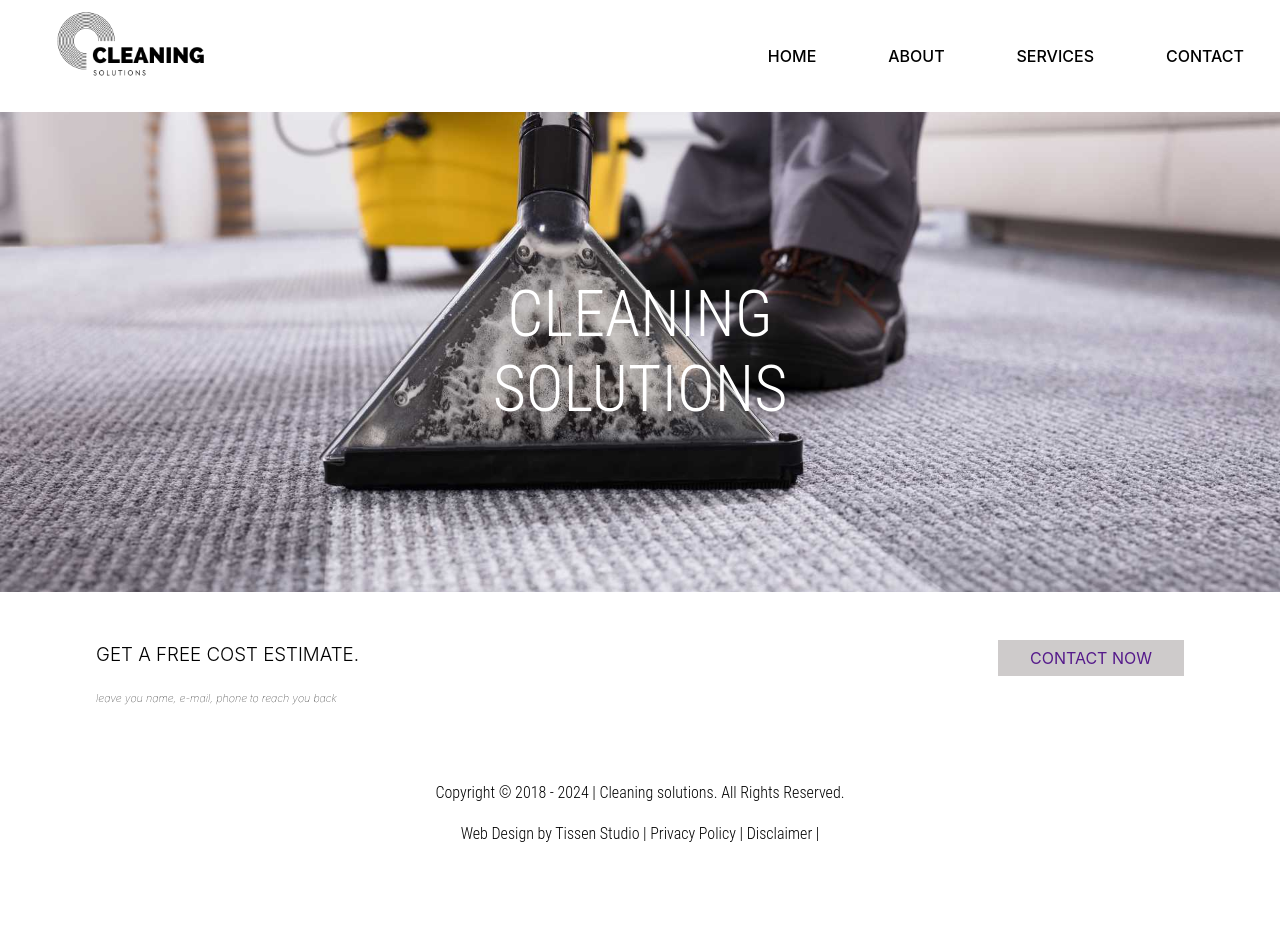
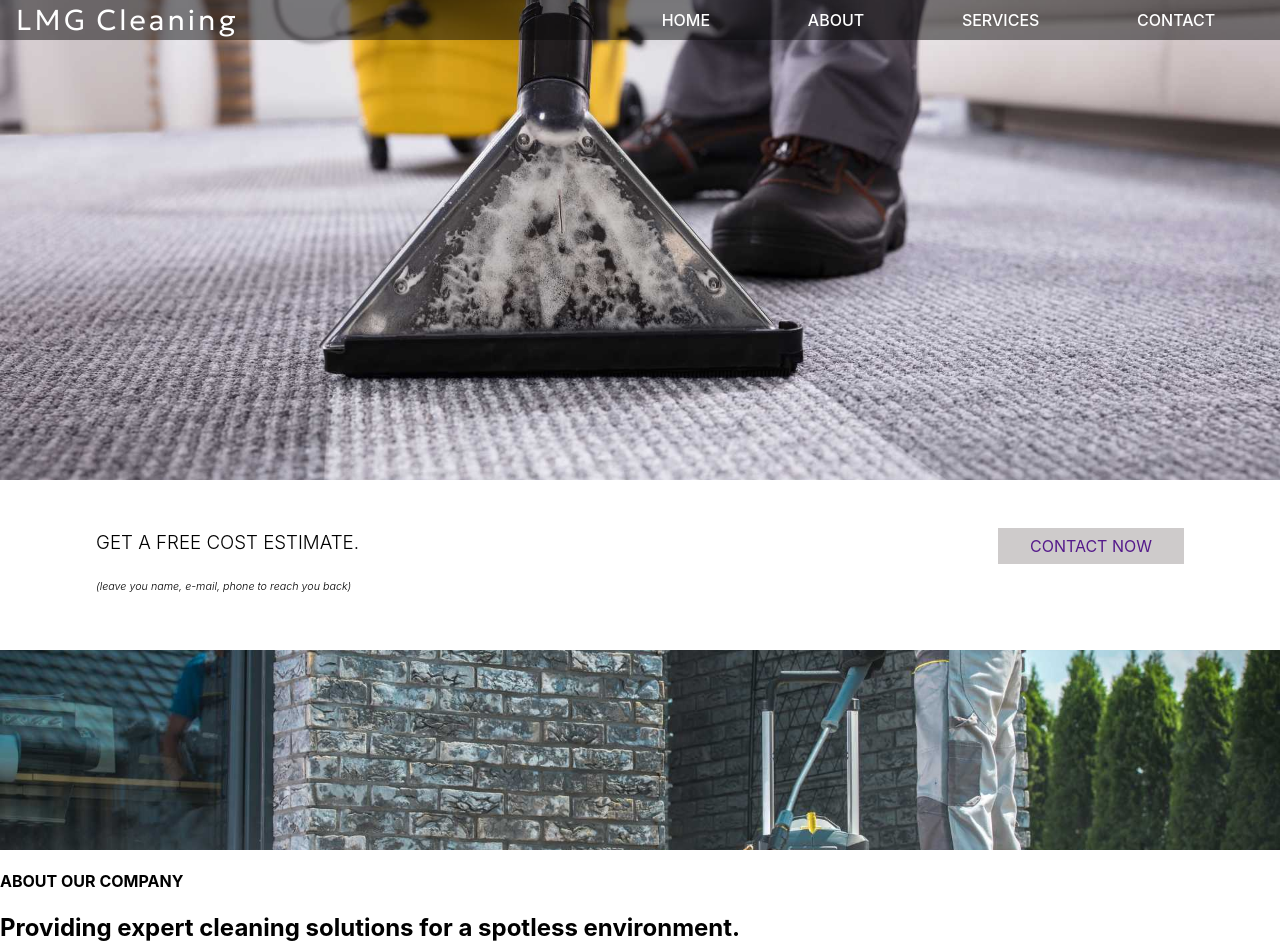
Before and after one commit to RuslanTissen/cleaning-solutions, a React (Create React App) app: page / in a window 1280 px wide. Shown: the top 952 px of the page. Before the commit the page ends 864 px from the top, so only its background shows below. Built offline with nearby package versions, Linux system fonts and the light colour scheme; a web font is replaced by a local one.

Commit message:
header is done

```diff
--- /dev/null
+++ b/src/components/about/About.jsx
@@ -0,0 +1,22 @@
+import React from 'react'
+import "./About.scss"
+import { FaArrowRight } from 'react-icons/fa'
+
+function About() {
+	return (
+		<div className='about'>
+
+			<div className="about__image"></div>
+
+			<div className="about__text-box">
+				<h4>ABOUT OUR COMPANY</h4>
+				<h2>Providing expert cleaning solutions for a spotless environment.</h2>
+				<p>Are you a new homeowner or office tenant? Discovering your space needs a refresh? Look no further! Our professional exterior cleaning company offers a complete range of house washing methods. Our trained, reliable employees will rejuvenate your property, giving it a fresh new look.</p>
+				<a>get a contact <FaArrowRight /></a>
+			</div>
+
+		</div>
+	)
+}
+
+export default About
--- /dev/null
+++ b/src/components/about/About.scss
@@ -0,0 +1,16 @@
+.about{
+	display: flex;
+	flex-direction: column;
+	.about__image{
+		width: 100%;
+		height: 200px;
+		background-image: url("../../images/about.jpg");
+		background-repeat: no-repeat;
+		background-size: cover;
+		background-position: center;
+	}
+	.about__text-box{
+		flex: 1 1 100%;
+
+	}
+}
--- a/src/components/header/Header.jsx
+++ b/src/components/header/Header.jsx
@@ -2,17 +2,17 @@ import React, { useState, useContext, useEffect, useRef } from 'react'
 import "./Header.scss"
 import { RxHamburgerMenu } from 'react-icons/rx';
 import { RxCross1 } from 'react-icons/rx';
-import { Context } from '../Context.js';
+// import { Context } from '../Context.js';
 import { NavLink } from 'react-router-dom';
-import logo from "../../images/Cleaning.png"
+// import logo from "../../images/cleaning-logo-tranc.png"
 
 
 function Header() {
 	const [show, setShow] = useState(false)
 	const [active, setActive] = useState(true)
-	const { lang, setLang } = useContext(Context)
-	const [showLanguages, setShowLanguages] = useState(false)
-	const [activeLanguages, setActiveLanguages] = useState(true)
+	// const { lang, setLang } = useContext(Context)
+	// const [showLanguages, setShowLanguages] = useState(false)
+	// const [activeLanguages, setActiveLanguages] = useState(true)
 
 	function myFunction() {
 		setActive(!active)
@@ -38,7 +38,7 @@ function Header() {
 	return (
 		<div className='header' id='header'>
 			<ul className="header__logo--container" ref={menuRef}>
-				<li className='logo-box'><NavLink to="*" onClick={scrollToTheTop}><img src={logo} /></NavLink> </li>
+				<li className='logo-box'><NavLink to="*" onClick={scrollToTheTop}><span>LMG </span>  Cleaning</NavLink> </li>
 				<li className='hamburger-box' onClick={() => myFunction()} >
 					{active ? <RxHamburgerMenu /> : < RxCross1 />}
 				</li>
@@ -52,16 +52,18 @@ function Header() {
 			</ul>
 
 			<div className='header__big-container' >
-				<div className="ul__container">
-					<ul className='first-ul'>
-						<li className='li1'><NavLink to="*" onClick={scrollToTheTop}><img src={logo} />ISSEN</NavLink> </li>
+				{/* <div className="ul__container"> */}
+					<ul className='header__big-container--ul'>
+						<li className='logo-box'><NavLink to="*" onClick={scrollToTheTop}><span>LMG </span>  Cleaning</NavLink> </li>
+
+						{/* <li className='li1'><NavLink to="*" onClick={scrollToTheTop}></NavLink> </li> */}
 						<li className='humburger-menu__container--link'><NavLink to="Home" onClick={scrollToTheTop}>Home</NavLink> </li>
 						<li className='humburger-menu__container--link'><NavLink to="About" onClick={scrollToTheTop}>About</NavLink> </li>
 						<li className='humburger-menu__container--link'><NavLink to="Services" onClick={scrollToTheTop}>Services</NavLink> </li>
 						<li className='humburger-menu__container--link'><NavLink to='Contact' onClick={scrollToTheTop}>Contact</NavLink></li>
 					</ul>
 				</div>
-			</div>
+			{/* </div> */}
 		</div>
 	)
 }
--- a/src/components/header/Header.scss
+++ b/src/components/header/Header.scss
@@ -3,28 +3,33 @@
 	margin: 0;
 	.header__logo--container {
 		z-index: 100;
-		width: min(1500px, 95vw);
+		width: 100vw;
+		max-width: 1500px;
 		position: fixed;
 		top: 0;
 		margin: 0;
-		// padding: 0.5rem 1rem;
+		padding: 0 0 0 1rem;
 		list-style-type: none;
 		display: flex;
+		background-color: hsla(0, 0%, 3%, 0.5);
+		border: none;
 		.logo-box {
 			width: 50%;
 			font-family: "Gruppo", sans-serif;
-			font-size: 2rem;
+			font-size: clamp(1.5rem, 2vw, 2rem);
 			display: flex;
 			align-items: center;
 			overflow: hidden;
 			a {
 				text-decoration: none;
-				color: white;
-				height: 6rem;
+				height: 2rem;
 				display: flex;
 				align-items: center;
-				img {
-					width: 10rem;
+				color: white;
+				font-weight: 500;
+				span {
+					margin-right: 0.5rem;
+					font-weight: 900;
 				}
 			}
 		}
@@ -37,8 +42,8 @@
 			transition: all 0.3s ease-in-out;
 			margin-right: 1rem;
 			svg {
-				font-size: 2rem;
-				color: black;
+				font-size: 1.5rem;
+				color: white;
 				margin: 5px;
 				transition: all 0.2s ease-in-out;
 			}
@@ -49,17 +54,24 @@
 			padding: 0;
 			position: absolute;
 			width: 100%;
-			top: 6rem;
+			top: 2.1rem;
+			border: none;
 			left: 0;
 			.humburger-menu__container--link {
-				// text-align: center;
+				width: 150px;
+				margin: 0 0 0 auto;
+				background-color: hsla(0, 0%, 3%, 0.5);
+
 				a {
+					width: inherit;
+					height: 2.2rem;
 					display: flex;
-					justify-content: center;
+					justify-content: flex-start;
 					text-decoration: none;
-					height: 2.2rem;
 					text-transform: uppercase;
 					color: black;
+					padding: 0 3rem 0 1rem;
+					color: white;
 				}
 			}
 		}
@@ -68,38 +80,35 @@
 	.header__big-container {
 		display: none;
 	}
+}
 @media (min-width: 1060px) {
-		.humburger-menu__container {
-			display: none;
-		}
+	.header {
 		.header__logo--container {
 			display: none;
 		}
 		.header__big-container {
 			display: block;
-			.ul__container {
 			// padding-block: 1rem;
 			position: fixed;
 			top: 0;
 			width: 100%;
-				// background-color: black;
+			background-color: hsla(0, 0%, 3%, 0.5);
 			z-index: 100;
-				.first-ul {
-					// padding: 0 1rem;
-					height: 7rem;
+			// .ul__container {
+			.header__big-container--ul {
+				padding: 0 1rem;
+				height: 2.5rem;
 				max-width: 1500px;
 				margin: 0 auto;
 				display: flex;
 				flex-wrap: wrap;
 				align-items: center;
 				list-style-type: none;
-					.li1 {
-						flex: 1 1 50%;
+				.logo-box {
+					flex: 1 1 40%;
 					font-family: "Geologica", sans-serif;
 					font-size: 1.8rem;
-						overflow: hidden;
 					a {
-							height: 7rem;
 						letter-spacing: 3px;
 						text-decoration: none;
 						width: fit-content;
@@ -108,12 +117,38 @@
 						font-weight: 300;
 						color: white;
 						transition: all 0.3s ease-in-out;
-							img {
-								width: 11rem;
+						span {
+							margin-right: 0.5rem;
 						}
 					}
 				}
-
+				// .li6 {
+				// 	flex: 1 1 auto;
+				// 	text-transform: uppercase;
+				// 	height: inherit;
+				// 	display: flex;
+				// 	align-items: center;
+				// 	font-weight: 500;
+				// 	transition: all 0.3s ease-in-out;
+				// 	border: 3px white solid;
+				// 	a {
+				// 		height: inherit;
+				// 		width: 100%;
+				// 		display: flex;
+				// 		justify-content: center;
+				// 		align-items: center;
+				// 		text-decoration: none;
+				// 		transition: all 0.3s ease-in-out;
+				// 		color: white;
+				// 		font-weight: 700;
+				// 	}
+				// }
+				// .li6:hover {
+				// 	background-color: white;
+				// 	a {
+				// 		color: black;
+				// 	}
+				// }
 				.humburger-menu__container--link {
 					text-transform: uppercase;
 					flex: 1 1 auto;
@@ -130,16 +165,126 @@
 						justify-content: center;
 						align-items: center;
 						text-decoration: none;
-							color: black;
+						color: white;
 						transition: all 0.3s ease-in-out;
 					}
 				}
-
-					.humburger-menu__container--link a:hover {
-						color: rgb(184, 116, 43);
+				.dropdown {
+					flex: 1 1 auto;
+					max-width: 100px;
+					height: inherit;
+					display: flex;
+					justify-content: center;
+					align-items: center;
+					position: relative;
+					.link {
+						background-color: transparent;
+						border: none;
+						color: white;
+						font-size: 2rem;
+						display: flex;
+						justify-content: center;
+						align-items: center;
+						margin: 0 1rem;
+					}
+					.dropdown-menu {
+						width: 100%;
+						height: fit-content;
+						position: absolute;
+						left: 0;
+						top: 50px;
+						button {
+							width: inherit;
+							display: flex;
+							align-items: center;
+							justify-content: center;
+							padding: 5px;
+							background-color: transparent;
+							color: gray;
+							border: none;
+						}
+					}
+				}
+				.li1 a:hover,
+				.lis a:hover,
+				.lis button:hover,
+				.dropdown .link:hover,
+				.dropdown-menu button:hover {
+					opacity: 0.7;
 				}
 			}
 		}
 	}
+	// }
 }
-}
+
+// @media (min-width: 1060px) {
+// 	.humburger-menu__container {
+// 		display: none;
+// 	}
+// 	.header__logo--container {
+// 		display: none;
+// 	}
+// 	.header__big-container {
+// 		display: block;
+// 		.ul__container {
+// 			position: fixed;
+// 			top: 0;
+// 			width: 100%;
+// 			.first-ul {
+// 				height: 7rem;
+// 				max-width: 1500px;
+// 				margin: 0 auto;
+// 				display: flex;
+// 				flex-wrap: wrap;
+// 				align-items: center;
+// 				list-style-type: none;
+// 				.li1 {
+// 					flex: 1 1 50%;
+// 					font-family: "Geologica", sans-serif;
+// 					font-size: 1.8rem;
+// 					overflow: hidden;
+// 					a {
+// 						height: 7rem;
+// 						letter-spacing: 3px;
+// 						text-decoration: none;
+// 						width: fit-content;
+// 						display: flex;
+// 						align-items: center;
+// 						font-weight: 300;
+// 						color: white;
+// 						transition: all 0.3s ease-in-out;
+// 						img {
+// 							width: 11rem;
+// 						}
+// 					}
+// 				}
+
+// 				.humburger-menu__container--link {
+// 					text-transform: uppercase;
+// 					flex: 1 1 auto;
+// 					height: inherit;
+// 					display: flex;
+// 					align-items: center;
+// 					justify-content: center;
+// 					font-weight: 500;
+// 					text-transform: uppercase;
+// 					a {
+// 						height: inherit;
+// 						width: 100%;
+// 						display: flex;
+// 						justify-content: center;
+// 						align-items: center;
+// 						text-decoration: none;
+// 						color: black;
+// 						transition: all 0.3s ease-in-out;
+// 					}
+// 				}
+
+// 				.humburger-menu__container--link a:hover {
+// 					color: rgb(184, 116, 43);
+// 				}
+// 			}
+// 		}
+// 	}
+// }
--- a/src/components/introduction/Introduction.jsx
+++ b/src/components/introduction/Introduction.jsx
@@ -5,12 +5,12 @@ function Introduction() {
 	return (
 		<div className='introduction'>
 			<div className="introduction__img">
-				<h1>Cleaning Solutions</h1>
+				{/* <h1>Cleaning Solutions</h1> */}
 			</div>
 			<div className="introduction__link-cont">
 				<h3>GET A FREE Cost Estimate.</h3>
 				<a href="">Contact now </a>
-				<h6>leave you name, e-mail, phone to reach you back</h6>
+				<h6>(leave you name, e-mail, phone to reach you back)</h6>
 			</div>
 		</div>
 	)
--- a/src/components/introduction/Introduction.scss
+++ b/src/components/introduction/Introduction.scss
@@ -46,7 +46,8 @@
 		h6 {
 			width: fit-content;
 			font-style: italic;
-			font-weight: 100;
+			font-weight: 300;
+			font-style: italic;
 		}
 	}
 	.introduction__link-cont a:hover {
@@ -57,8 +58,8 @@
 
 @media (min-width: 1060px) {
 	.introduction {
-		.introduction__img {
-		}
+		// .introduction__img {
+		// }
 		.introduction__link-cont {
 			display: flex;
 			flex-wrap: wrap;
@@ -66,9 +67,9 @@
 				flex: 1 1 40%;
 				width: 50vw;
 			}
-			a {
+			// a {
 				// display: inline-block;
-			}
+			// }
 			h6 {
 				margin-top: 0;
 				flex: 1 1 100%;
--- a/src/components/start/Start.jsx
+++ b/src/components/start/Start.jsx
@@ -1,6 +1,7 @@
 import React from 'react'
 import "./Start.scss"
 import Introduction from '../introduction/Introduction.jsx'
+import About from '../about/About.jsx'
 
 function Start() {
 	return (
@@ -8,6 +9,8 @@ function Start() {
 
 			<Introduction/>
 
+			<About/>
+
 		</div>
 	)
 }
--- a/src/components/start/Start.scss
+++ b/src/components/start/Start.scss
@@ -1,10 +1,9 @@
-.starts{
-	margin-top: 6rem;
-}
+// .starts {
+// 	margin-top: 4rem;
+// }
 
-@media (min-width: 1060px){
-.starts{
-	margin-top: 7rem;
-
-}
-}
+// @media (min-width: 1060px) {
+// 	.starts {
+// 		margin-top: 7rem;
+// 	}
+// }
```
Also changed, not shown: src/images/about.jpg (added), src/images/cleaning-logo-tranc.png (added). Lines whose indentation alone changed are shown as unchanged.
